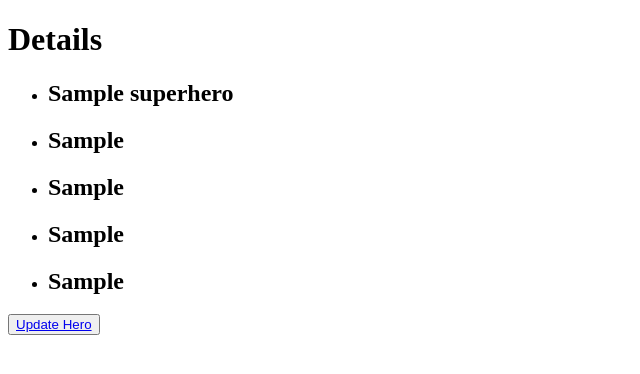
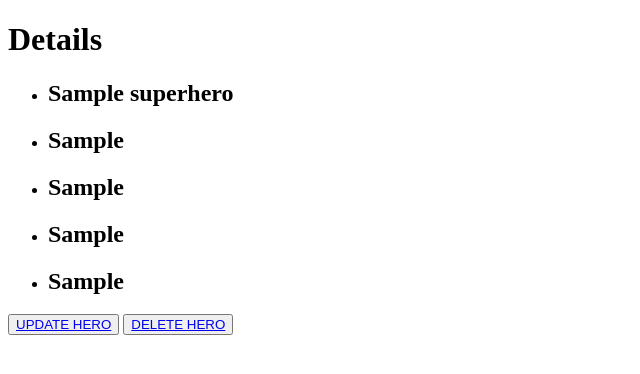
Before and after one commit to lucaleyva/superhero_proj, a Django app: page /superheroes/1/ in a window 1280 px wide. Shown: the top 374 px of the page, without its empty margins (0-640 px from the left). Run offline with Django 3.2, Linux system fonts and the light colour scheme; tables that the repository leaves empty hold one stand-in row (values such as "Sample post").

Commit message:
Added the ability to delete a hero.

```diff
--- a/superheroes/models.py
+++ b/superheroes/models.py
@@ -7,6 +7,7 @@ class Superhero(models.Model):
     primary_ability = models.CharField(max_length=50)
     secondary_ability = models.CharField(max_length=50)
     catch_phrase = models.CharField(max_length=50)
+    # image = models.ImageField(null=True, blank=True, upload_to="images/")
 
     def __str__(self):
         return self.name
--- a/superheroes/templates/superheroes/create.html
+++ b/superheroes/templates/superheroes/create.html
@@ -7,7 +7,7 @@
     <title>Create New Hero</title>
 </head>
 <body>
-    <form action="{% url 'superheroes:create' %}" method="post">
+    <form action="{% url 'superheroes:create' %}" method="post" enctype="multipart/for-data">
         {% csrf_token %}
         Name: <input type="text" name="name" id="name"><br />
         Alter Ego: <input type="text" name="alter_ego" id="alter_ego"><br />
--- a/superheroes/templates/superheroes/detail.html
+++ b/superheroes/templates/superheroes/detail.html
@@ -35,9 +35,13 @@
             </h2>
         </li>
     </ul>
-    <button>
-        <a href="{% url 'superheroes:update_hero' hero.id %}">Update Hero</a>
-    </button>
-
+    <span>
+        <button>
+            <a href="{% url 'superheroes:update_hero' single_hero.id %} ">UPDATE HERO</a>
+        </button>
+        <button>
+            <a href="{% url 'superheroes:delete_hero' single_hero.id %} ">DELETE HERO</a>
+        </button>
+    </span>
 </body>
 </html>
--- a/superheroes/urls.py
+++ b/superheroes/urls.py
@@ -8,4 +8,5 @@ urlpatterns = [
     path('', views.index, name='index'),
     path('<int:hero_id>/', views.detail, name='detail'),
     path('new/', views.create, name='create'),
-    path('update_hero/<int:hero_id>/', views.update_hero, name='update_hero')]
+    path('update_hero/<int:hero_id>/', views.update_hero, name='update_hero'),
+    path('delete_hero/<int:hero_id>/', views.delete_hero, name='delete_hero')]
--- a/superheroes/views.py
+++ b/superheroes/views.py
@@ -1,4 +1,4 @@
-from django.shortcuts import render
+from django.shortcuts import redirect, render
 from django.http import HttpResponse, HttpResponseRedirect
 from django.urls import reverse
 from .models import Superhero
@@ -58,3 +58,8 @@ def update_hero(request, hero_id):
             'update_hero': update_hero
         }
         return render(request, 'superheroes/update_hero.html', context)
+
+def delete_hero(request, hero_id):
+    delete_hero = Superhero.objects.get(pk=hero_id)
+    delete_hero.delete()
+    return redirect(reverse('superheroes:index'))
```
Also changed, not shown: superheroes/migrations/0002_superhero_image.py (added), superheroes/migrations/0003_alter_superhero_image.py (added), superheroes/templates/superheroes/delet.html (deleted), superheroes/templates/superheroes/delete_hero.html (added).
